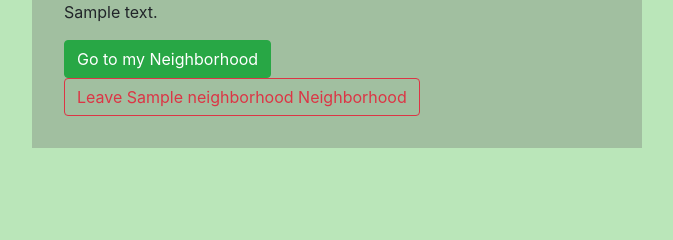
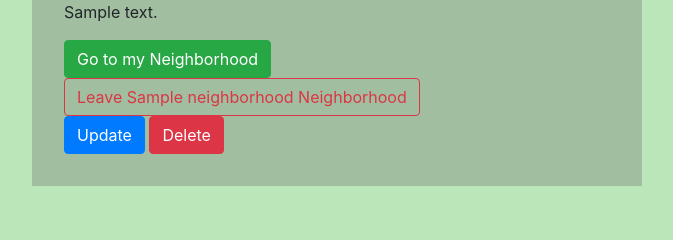
Before and after one commit to ngetichnicholas/Neighborhood, a Django app: page / in a window 1280 px wide. Shown: the part 344-584 px from the top of the page, without its empty margins (303-976 px from the left). Run offline with Django 3.2, Linux system fonts and the light colour scheme; a user stored in the database is signed in; tables that the repository leaves empty hold one stand-in row (values such as "Sample post"); some libraries are stand-ins or nearby versions; some web fonts are replaced.

Commit message:
Add a view to delete neighborhood

```diff
--- a/neighbor_app/templates/index.html
+++ b/neighbor_app/templates/index.html
@@ -20,6 +20,12 @@
         {% elif not request.user.profile.neighborhood %}
         <a href="{% url 'choose_neighborhood' neighborhood.id %}" class="btn btn-primary">Move into {{neighborhood.name}} Neighborhood</a>
         {% endif %}
+        {% if neighborhood.admin.user.username == current_user.username %}
+        <div class="">
+          <a href="{% url 'update_neighborhood' neighborhood.id %}" class="btn btn-primary">Update</a>
+          <a href="{% url 'delete_neighborhood' neighborhood.id %}" class="btn  btn-danger">Delete</a>
+        </div>
+        {% endif %}
       </div>
       {% endfor %}
       {% endif %}
--- a/neighbor_app/templates/update_business.html
+++ b/neighbor_app/templates/update_business.html
@@ -15,7 +15,7 @@
             {% bootstrap_form update_business_form%}
           </fieldset>
           <div class="form-group">
-            <button class="btn btn-primary" type="submit">Update</button>
+            <button class="btn btn-outline-success" type="submit">Update</button>
           </div>
         </form>
       </div>
--- a/neighbor_app/templates/update_neighborhood.html
+++ b/neighbor_app/templates/update_neighborhood.html
@@ -15,7 +15,7 @@
             {% bootstrap_form update_neighborhood_form%}
           </fieldset>
           <div class="form-group">
-            <button class="btn btn-primary" type="submit">Update</button>
+            <button class="btn btn-outline-success" type="submit">Update</button>
           </div>
         </form>
       </div>
--- a/neighbor_app/templates/update_post.html
+++ b/neighbor_app/templates/update_post.html
@@ -15,7 +15,7 @@
             {% bootstrap_form update_post_form%}
           </fieldset>
           <div class="form-group">
-            <button class="btn btn-primary" type="submit">Update</button>
+            <button class="btn btn-outline-success" type="submit">Update</button>
           </div>
         </form>
       </div>
--- a/neighbor_app/urls.py
+++ b/neighbor_app/urls.py
@@ -27,5 +27,7 @@ urlpatterns = [
   path('update_business/<business_id>',app_views.update_business,name='update_business'),
   path('delete_post/<post_id>',app_views.delete_post,name='delete_post'),
   path('update_post/<post_id>',app_views.update_post,name='update_post'),
+  path('update_neighborhood/<neighborhood_id>',app_views.update_neighborhood,name='update_neighborhood'),
+
 
 ]
--- a/neighbor_app/views.py
+++ b/neighbor_app/views.py
@@ -265,3 +265,11 @@ def update_neighborhood(request, neighborhood_id):
     update_neighborhood_form = UpdateNeighborhoodForm(instance=neighborhood)
 
   return render(request, 'update_neighborhood.html', {"update_neighborhood_form":update_neighborhood_form})
+
+@login_required
+def delete_neighborhood(request,neighborhood_id):
+  current_user = request.user
+  neighborhood = NeighborHood.objects.get(pk=neighborhood_id)
+  if neighborhood:
+    neighborhood.delete_neighborhood()
+  return redirect('home')
```
